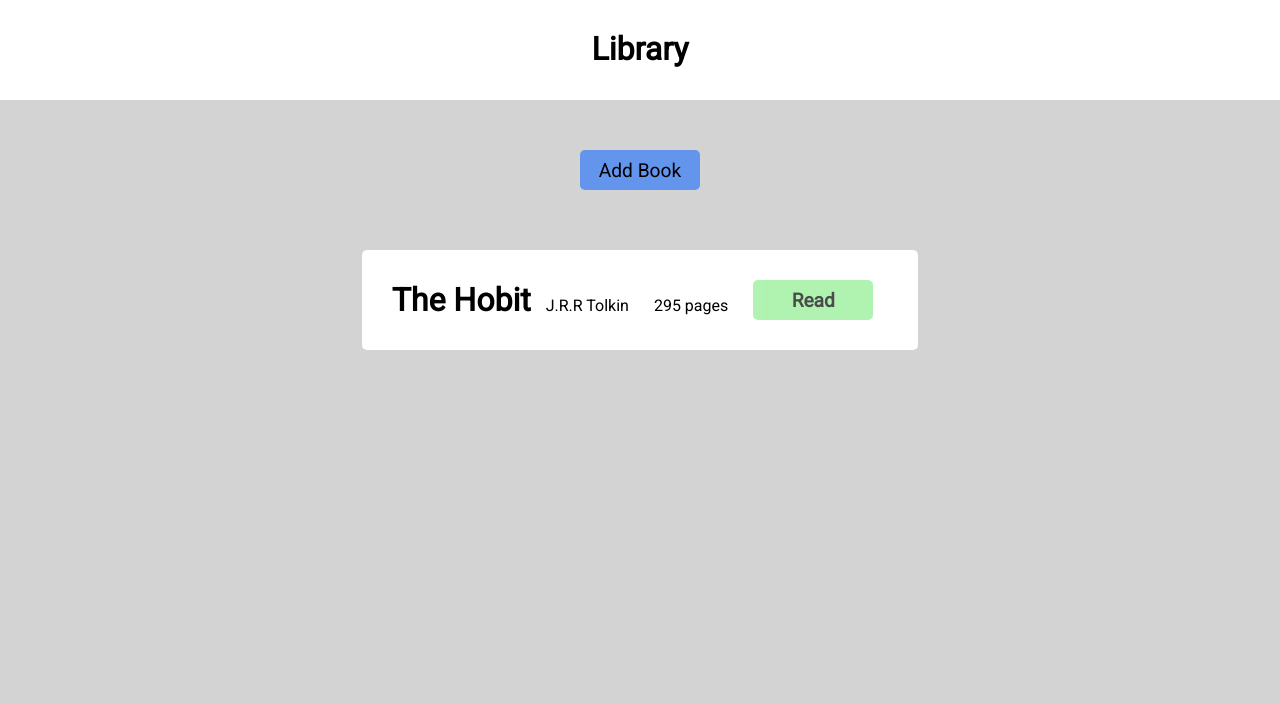
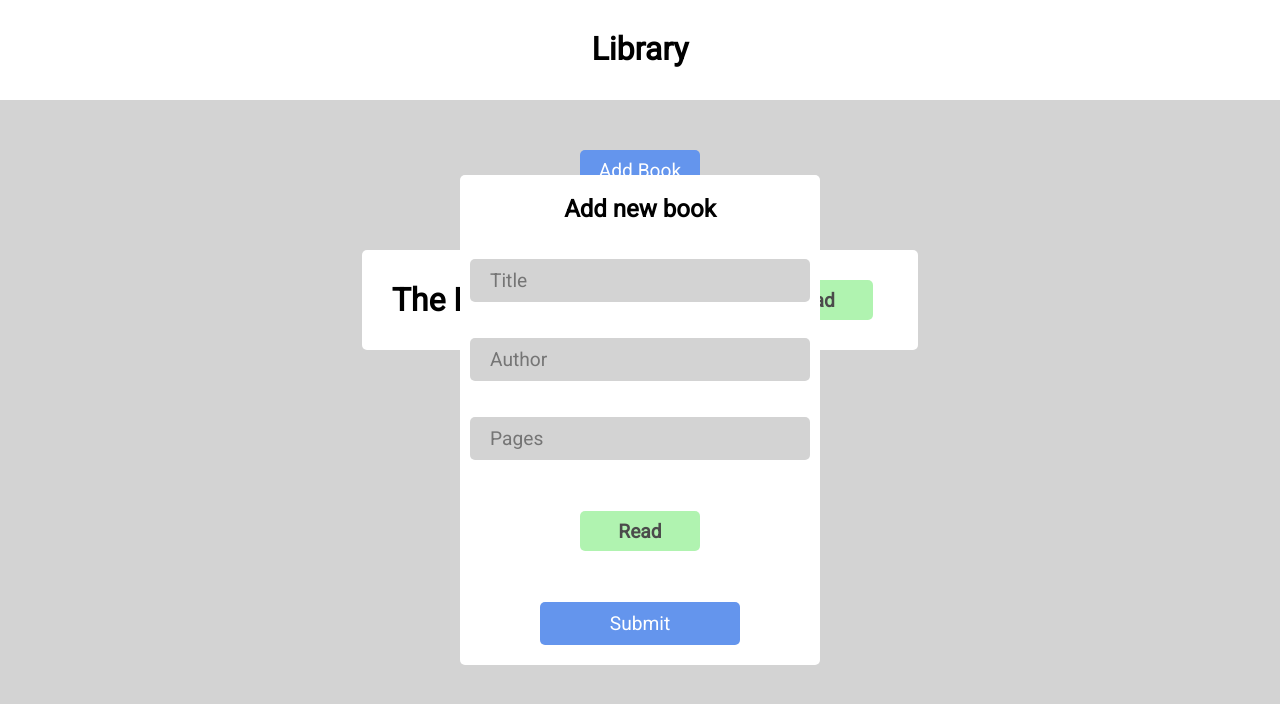
Before and after one commit to Mitchell1124/Library, a plain HTML site: page Index.html in a window 1280 px wide. Both pictures are taken after a click on the button "Add Book". Drawn offline with Linux system fonts and the light colour scheme.

Commit message:
Created the popup window and began to add some js functionality

```diff
--- a/Index.html
+++ b/Index.html
@@ -13,7 +13,7 @@
         <h1>Library</h1>
     </header>
     <main>
-        <button class="add-btn">Add Book</button>
+        <button class="add-btn" id="add-btn" onclick="showForm()">Add Book</button>
 
         <div class="book-list">
             <div class="book">
@@ -23,6 +23,17 @@
                 <button class="read-btn">Read</button>
             </div>
         </div>
+
+        <div class="popup" id="popup">
+            <div class="form">
+                <h2>Add new book</h2>
+                <input type="text" id="title" placeholder="Title">
+                <input type="text" id="author" placeholder="Author">
+                <input type="text" id="pages" placeholder="Pages">
+                <button class="btn read-btn">Read</button>
+                <button class="btn submit-btn" onclick="hideForm(), test()">Submit</button>
+            </div>
+        </div>
     </main>
 
     <script src="./Index.js"></script>
--- a/Index.js
+++ b/Index.js
@@ -28,3 +28,15 @@ function Book() {
 function addBookToLibrary() {
 
 }
+
+function showForm() {
+    document.getElementById('popup').style.display = 'block';
+}
+
+function hideForm() {
+    document.getElementById('popup').style.display = 'none';
+}
+
+function test() {
+    alert('works')
+}
--- a/Styles.css
+++ b/Styles.css
@@ -6,6 +6,9 @@
     padding: 0;
     font-family: 'Roboto', sans-serif;
 }
+
+/*----------------------------------------------------------------------------*/
+
 
 header {
     background-color: #fff;
@@ -37,7 +40,10 @@ main {
     border-radius: 5px;
     margin: 50px;
     cursor: pointer;
+    color: #fff;
 }
+
+/*----------------------------------------------------------------------------*/
 
 .book {
     background-color: #fff;
@@ -69,3 +75,43 @@ main {
 .read-btn:hover {
     opacity: 100%;
 }
+
+
+/*----------------------------------------------------------------------------*/
+
+.popup {
+    position: fixed;
+    background-color: #fff;
+    padding: 20px 10px;
+    border-radius: 5px;
+    margin-top: 75px;
+    display: none;
+}
+
+.form {
+    display: flex;
+    align-items: center;
+    height: 450px;
+    flex-direction: column;
+    justify-content: space-between;
+}
+
+.form input {
+    width: 300px;
+    font-size: 1.2rem;
+    border: none;
+    border-radius: 5px;
+    padding: 10px 20px;
+    background-color: lightgray;
+}
+
+.submit-btn {
+    padding: 10px 0;
+    background-color: cornflowerblue;
+    border: none;
+    border-radius: 5px;
+    font-size: 1.2rem;
+    color: #fff;
+    width: 200px;
+    cursor: pointer;
+}
```
